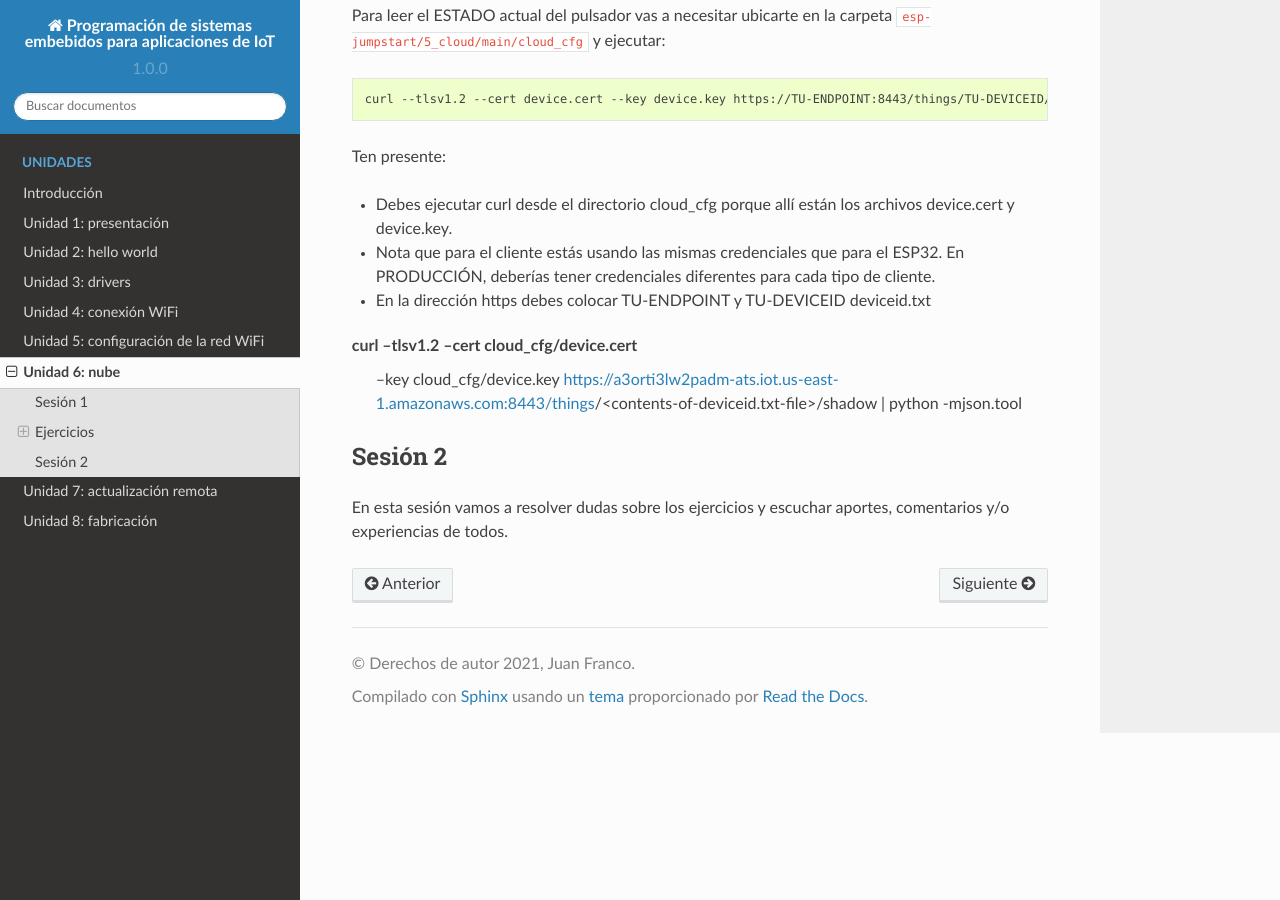
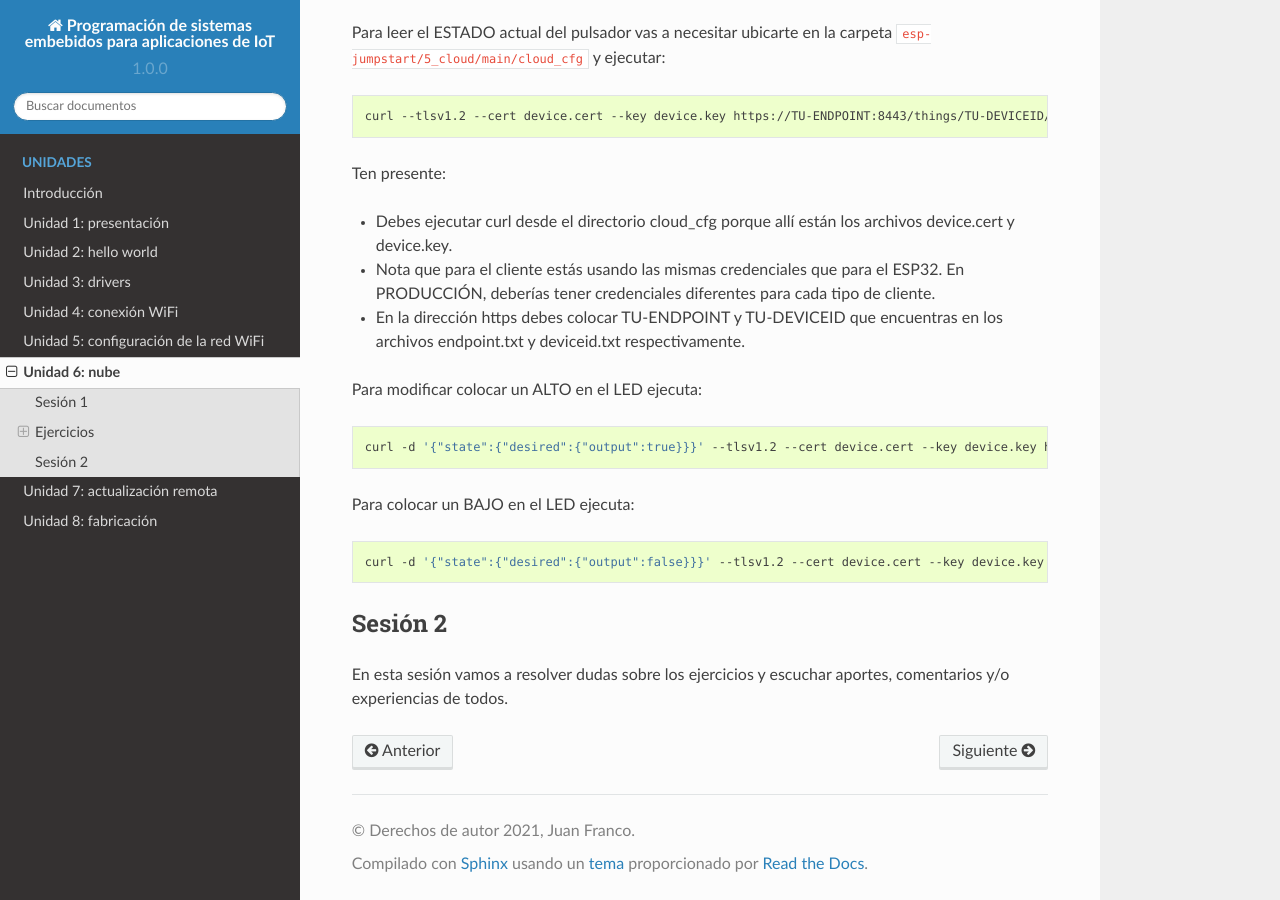
Before and after one commit to juanferfranco/espiot, a Sphinx documentation site: the page built from docs/_unidad6/unidad6.rst, in a window 1280 px wide and 900 px high, scrolled down 4435 px. Built offline with Sphinx 7.4.7 and the Read the Docs theme 2.0.0, drawn with Linux system fonts in a browser that asks for light colours; some of the changed text lies outside the part shown.

Commit message:
Unit 6 ex 7 done

```diff
--- a/docs/_unidad6/unidad6.rst
+++ b/docs/_unidad6/unidad6.rst
@@ -145,8 +145,9 @@ La carpeta la encuentras en el directorio main del proyecto.
 
 Compila y ejecuta el programa. Deberás ver algo similar a esto:
 
-.. code-block:: bash
+.. code-block::
 
+    ...
     I (1324) wifi:AP's beacon interval = 102400 us, DTIM period = 1
     I (2324) esp_netif_handlers: sta ip: 192.168.1.1, mask: 255.255.255.0, gw: 192.168.1.254
     I (2324) app_main: Connected with IP Address:192.168.1.1
@@ -155,6 +156,7 @@ Compila y ejecuta el programa. Deberás ver algo similar a esto:
     I (2334) cloud: Connecting to AWS...
     I (4844) cloud: Update Shadow: {"state":{"reported":{"output":false}}, "clientToken":"esp32-0"}
     I (7394) cloud: Update accepted
+
 
 El ESP32 se debe conectar a tu red WiFi y luego a AWS IoT.
 
@@ -197,16 +199,20 @@ Ten presente:
   ESP32. En PRODUCCIÓN, deberías tener credenciales diferentes para cada tipo
   de cliente.
 
-* En la dirección https debes colocar TU-ENDPOINT y TU-DEVICEID deviceid.txt
+* En la dirección https debes colocar TU-ENDPOINT y TU-DEVICEID que encuentras
+  en los archivos endpoint.txt y deviceid.txt respectivamente.
 
+Para modificar colocar un ALTO en el LED ejecuta:
 
+.. code-block:: bash
 
+    curl -d '{"state":{"desired":{"output":true}}}' --tlsv1.2 --cert device.cert --key device.key https://TU-ENDPOINT:8443/things/TU-DEVICEID/shadow | python -mjson.tool
 
-curl --tlsv1.2 --cert cloud_cfg/device.cert \
-       --key cloud_cfg/device.key   \
-       https://a3orti3lw2padm-ats.iot.us-east-1.amazonaws.com:8443/things/<contents-of-deviceid.txt-file>/shadow \
-       | python -mjson.tool
+Para colocar un BAJO en el LED ejecuta:
 
+.. code-block:: bash
+
+    curl -d '{"state":{"desired":{"output":false}}}' --tlsv1.2 --cert device.cert --key device.key https://TU-ENDPOINT:8443/things/TU-DEVICEID/shadow | python -mjson.tool
 
 
 Sesión 2
```
